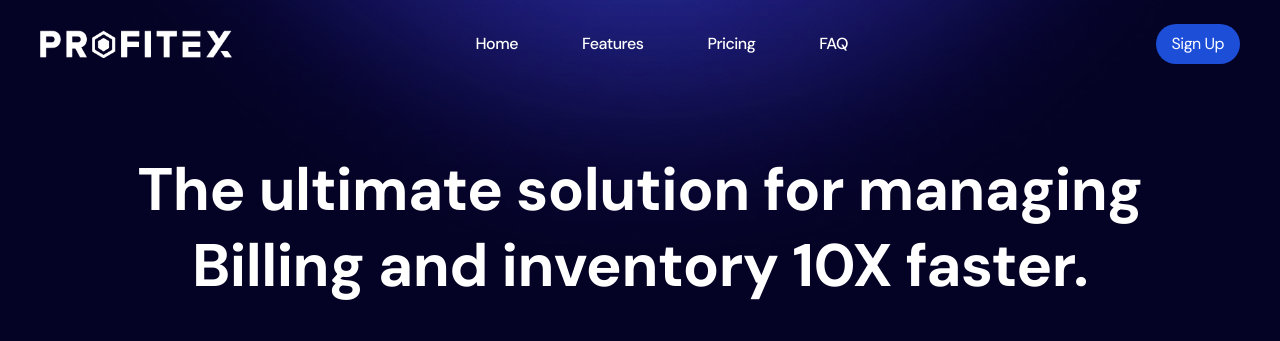
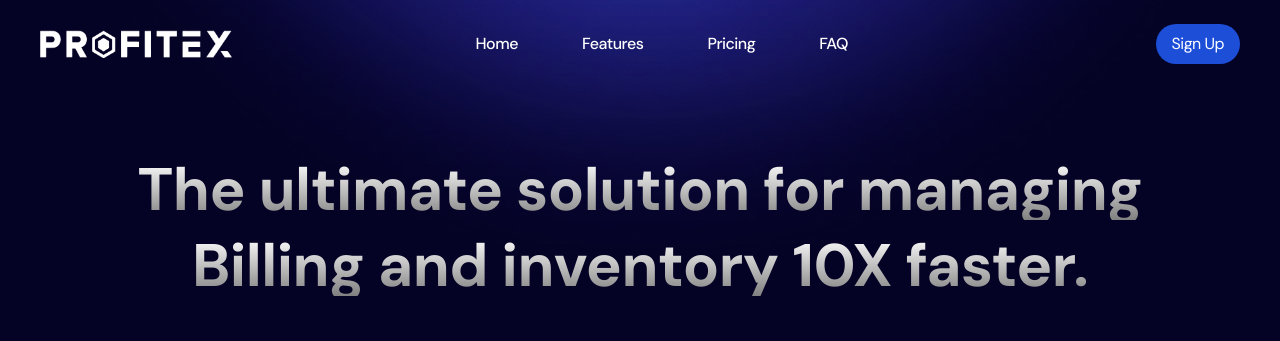
Before and after one commit to Aryankaushal82/BillEasy, a React (Create React App) app in the folder Frontend/: page / in a window 1280 px wide. Shown: the top 341 px of the page. Built offline with nearby package versions, Linux system fonts and the light colour scheme; what tailwindcss-rtl would draw is missing.

Commit message:
updated frontend v4.0

```diff
--- a/Frontend/src/layouts/Landing/HeroSection/CenteredContent.jsx
+++ b/Frontend/src/layouts/Landing/HeroSection/CenteredContent.jsx
@@ -3,10 +3,24 @@ import React from 'react';
 const CenteredContent = () => {
   return (
     <div className="flex flex-col items-center justify-end h-4/5 space-y-4 pt-40">
-      <h1 className="text-center text-5xl md:text-5xl lg:text-6xl font-semibold text-white max-w-7xl animate-fade-up">
+      <h1
+        className="text-center text-5xl md:text-5xl lg:text-6xl font-semibold text-white max-w-7xl animate-fade-up"
+        style={{
+          backgroundImage: 'linear-gradient(to top, gray, white)',
+          WebkitBackgroundClip: 'text',
+          WebkitTextFillColor: 'transparent',
+        }}
+      >
         The ultimate solution for managing
       </h1>
-      <h1 className="text-center text-5xl md:text-5xl lg:text-6xl font-bold text-white max-w-6xl animate-fade-up">
+      <h1
+        className="text-center text-5xl md:text-5xl lg:text-6xl font-bold text-white max-w-6xl animate-fade-up"
+        style={{
+          backgroundImage: 'linear-gradient(to top, gray, white)',
+          WebkitBackgroundClip: 'text',
+          WebkitTextFillColor: 'transparent',
+        }}
+      >
         Billing and inventory 10X faster.
       </h1>
       <div className="text-center text-white text-lg md:text-l max-w-3xl mx-auto pt-6 pb-6 animate-fade-up">
```
